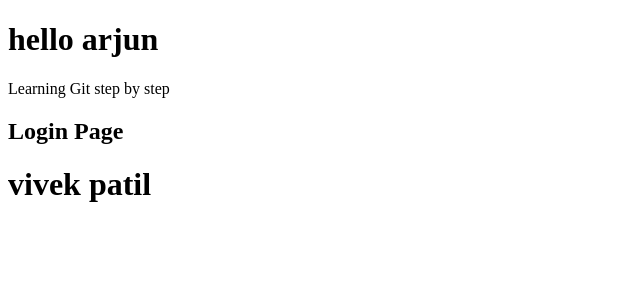
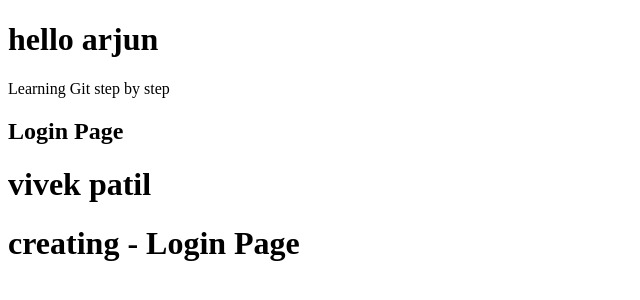
Before and after one commit to Vivek4484/git-and-github, a plain HTML site: page index.html in a window 1280 px wide. Shown: the whole page, without its empty margins (0-640 px from the left). Drawn offline with Linux system fonts and the light colour scheme.

Commit message:
add login page

```diff
--- a/index.html
+++ b/index.html
@@ -8,5 +8,6 @@
     <p>Learning Git step by step</p>
     <h2>Login Page</h2>
     <h1>vivek patil</h1>
+    <h1>creating - Login Page</h1>
 </body>
 </html>
```
